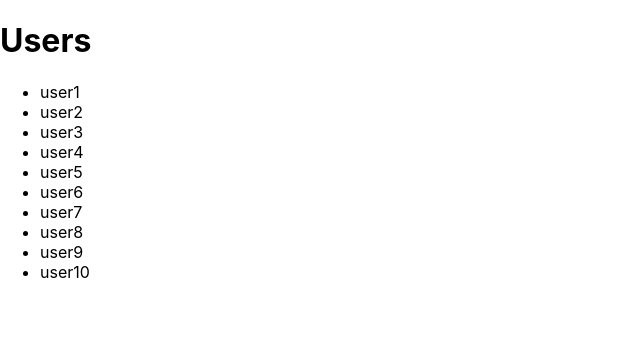
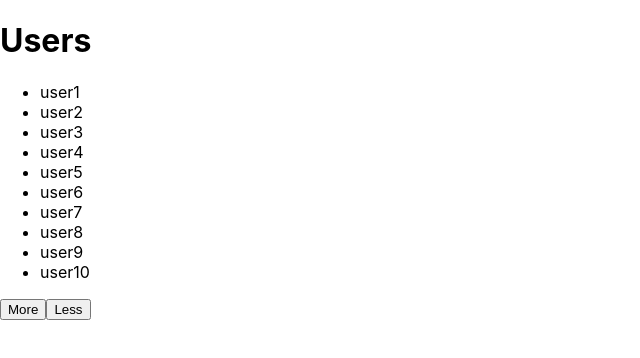
Before and after one commit to delgadociteriowa/react_list, a React (Create React App) app: page / in a window 1280 px wide. Shown: the top 358 px of the page, without its empty margins (0-640 px from the left). Built offline with nearby package versions, Linux system fonts and the light colour scheme.

Commit message:
02-show-buttons done!

```diff
--- a/src/App.js
+++ b/src/App.js
@@ -34,6 +34,8 @@ const App = () => {
           <li key={user.id}>{user.userName}</li>
         ))}
       </ul>
+      <button>More</button>
+      <button>Less</button>
     </>
   );
 };
```
Also changed, not shown: 1 other file (tests, documents, lock files or other folders).
